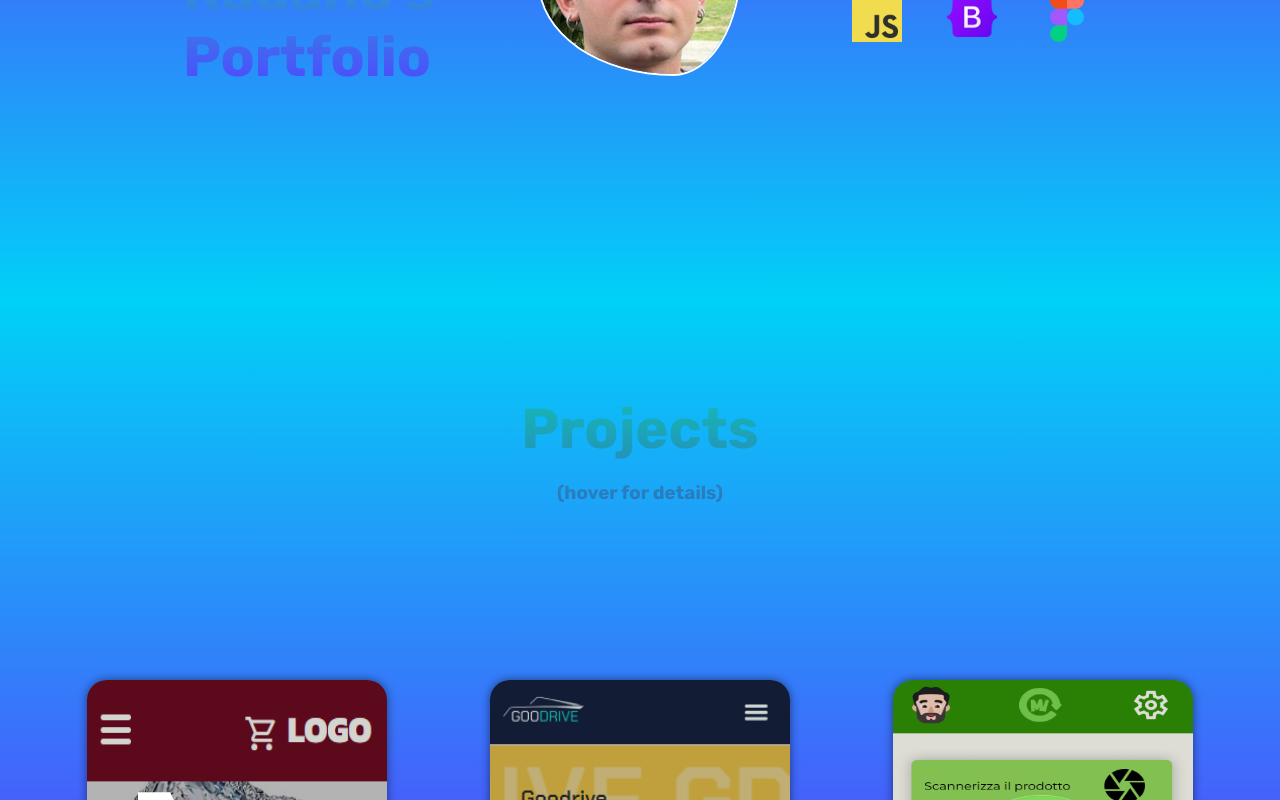
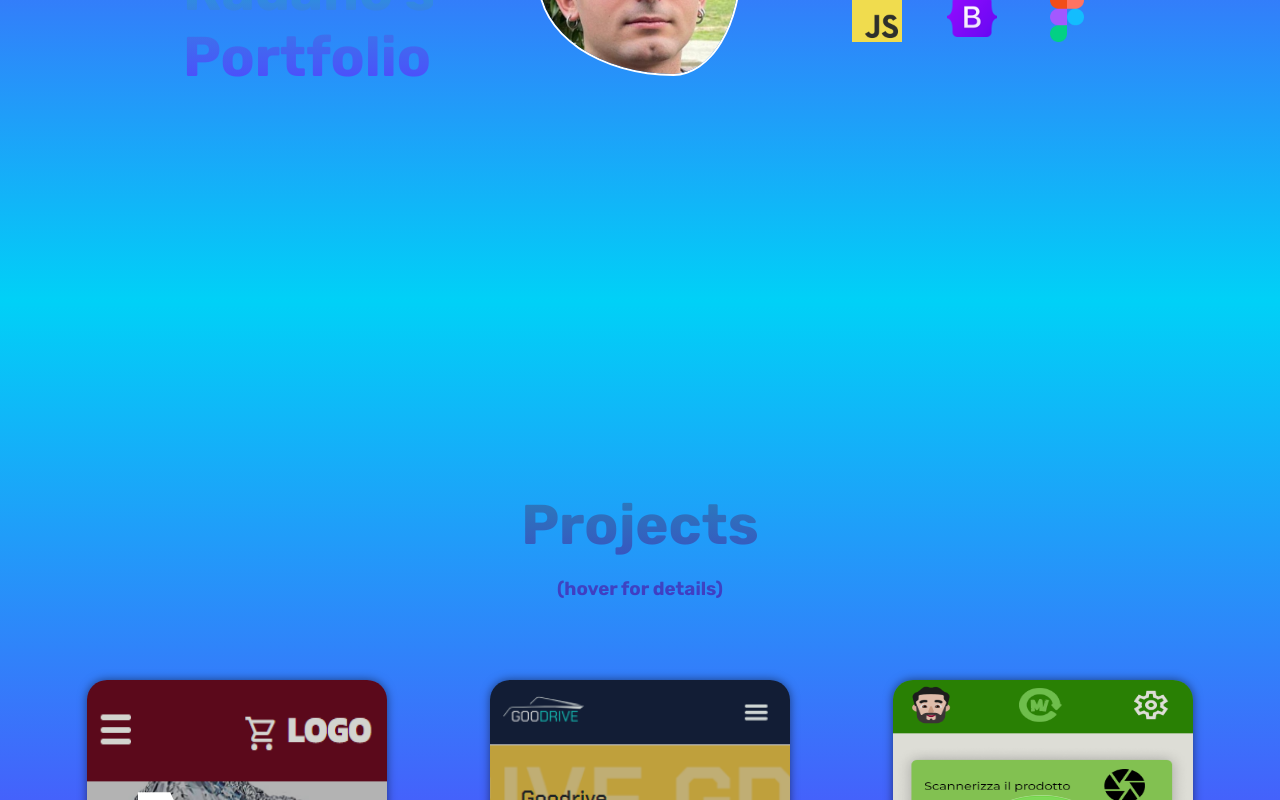
Before and after one commit to MarioRadano/Portfolio, a Next.js app: page / in a window 1280 px wide. Shown: the part 458-1258 px from the top of the page. Built offline with nearby package versions, Linux system fonts and the light colour scheme.

Commit message:
readability improvements

```diff
--- a/app/CSS modules/project.module.css
+++ b/app/CSS modules/project.module.css
@@ -108,7 +108,7 @@
     height:300px;
     display:flex;
     flex-direction:column;
-    justify-content:center;
+    justify-content:flex-end;
     align-items:center;
     gap:20px;
     background: linear-gradient(0deg, rgba(65,58,195,1) 0%, rgba(0,247,174,1) 100%) fixed;
--- a/app/Components/ProjectsSection.js
+++ b/app/Components/ProjectsSection.js
@@ -31,7 +31,7 @@
         <div className={styles.title}>
             <h1>Projects</h1>
             <h3>(hover for details)</h3>
-            <h3>(tap for details)</h3>
+            <h3>(tap on the cards for details)</h3>
         </div>
         <div className={styles.projects}>
             <Project project={eCommerce}/>
```
